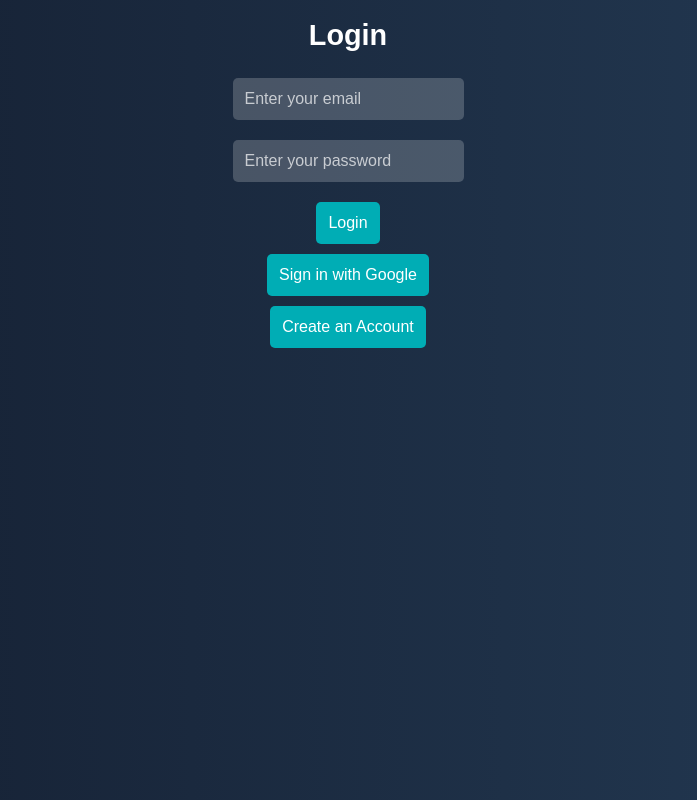
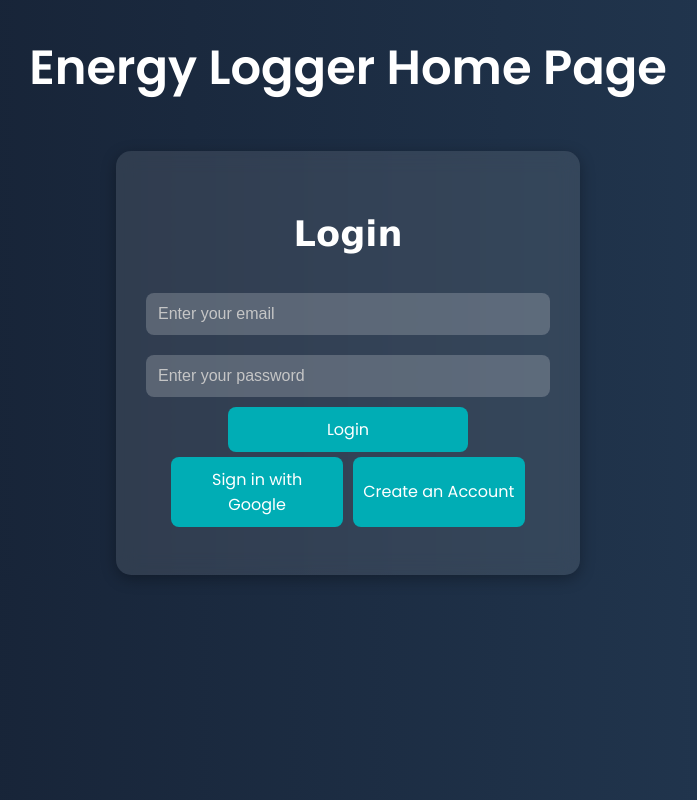
Before and after one commit to nikhil-bck-lt/EnergyLogger, a website: page public/login.html in a window 1280 px wide. Shown: the whole page, without its empty margins (292-989 px from the left). Drawn offline with Linux system fonts and the light colour scheme.

Commit message:
loginpage

```diff
--- a/public/css/dashboard.css
+++ b/public/css/dashboard.css
@@ -1,5 +1,5 @@
 body {
-    font-family: 'Poppins', sans-serif;
+    font-family: 'Helvetica', sans-serif;
     display: flex;
     justify-content: center;
     flex-direction: column;
--- a/public/css/login.css
+++ b/public/css/login.css
@@ -1,63 +1,100 @@
-/* */ body {
+
+/* Import Google Fonts */
+@import url('https://fonts.googleapis.com/css2?family=Poppins:wght@300;400;600&display=swap');
+
+body {
     font-family: 'Poppins', sans-serif;
     display: flex;
     flex-direction: column;
+    justify-content: center;
     align-items: center;
+    margin: 0;
     background: linear-gradient(to right, #141E30, #243B55);
-    margin: 0;
 }
 
+/* Title */
+.title {
+    color: white;
+    font-size: 1.5rem;
+    font-weight: bold;
+    text-align: center;
+    margin-bottom: 15px;
+}
+
+h2 {
+    color: white;
+    font-size: 2.2rem;
+    font-family: 'Lucida Sans', 'Lucida Sans Regular', 'Lucida Grande', 'Lucida Sans Unicode', Geneva, Verdana, sans-serif;
+    text-align: center;
+
+}
+
+/* Main Login Container */
 .container {
     background: rgba(255, 255, 255, 0.1);
-    padding: 2.5rem;
-    border-radius: 12px;
+    padding: 2rem;
+    border-radius: 15px;
     box-shadow: 0px 4px 15px rgba(0, 0, 0, 0.3);
     text-align: center;
-    width: 350px;
+    width: 400px;
     backdrop-filter: blur(10px);
 }
 
-h1 {
-    margin-bottom: 1rem;
-    color: white;
-    font-size: 1.8rem;
-}
-
+/* Input Fields */
 input {
+    width: 95%;
     padding: 12px;
-    margin: 10px 0;
+    margin: 10px -15px;
+    position: center;
     border: none;
-    border-radius: 5px;
+    border-radius: 8px;
     background: rgba(255, 255, 255, 0.2);
     color: white;
     font-size: 1rem;
 }
 
 input::placeholder {
-    color: rgba(255, 255, 255, 0.7);
+    color: rgba(201, 200, 200, 0.974);
 }
 
+/* Buttons */
 button {
     background: #00ADB5;
+    font-family: 'Poppins', sans-serif;
     color: white;
-    padding: 12px;
+    padding: 10px;
+    width: 60%;
     border: none;
-    border-radius: 5px;
+    border-radius: 8px;
     cursor: pointer;
-    margin-top: 10px;
     font-size: 1rem;
-    transition: 0.3s;
+    transition: 0.2s;
+
 }
 
 button:hover {
     background: #007B7F;
     transform: scale(1.05);
 }
-/*
-a {
+
+button:active {
+    transform: scale(0.95);
+}
+
+/* Secondary Buttons Container */
+.container2 {
+    display: inline-flex;
+    justify-content: center;
+    gap: 10px;
+    text-align: center;
+    margin-top: 5px;
+}
+
+/* Links */
+/* a {
     text-decoration: none;
     color: #00ADB5;
-    display: block;
+    font-size: 0.9rem;
+    display: flex;
     margin-top: 10px;
-    font-size: 0.9rem;
 } */
--- a/public/css/styles.css
+++ b/public/css/styles.css
@@ -1,4 +1,4 @@
-body {
+/* body {
     font-family: Arial, sans-serif;
     text-align: center;
     margin: 20px;
@@ -7,4 +7,4 @@ input, button {
     display: block;
     margin: 10px auto;
     padding: 10px;
-}
+} */
--- a/public/login.html
+++ b/public/login.html
@@ -1,24 +1,3 @@
-<!-- <!DOCTYPE html>
-<html lang="en">
-<head>
-    <meta charset="UTF-8">
-    <meta name="viewport" content="width=device-width, initial-scale=1.0">
-    <title>Google Sign-In</title>
-    <link rel="stylesheet" href="styles.css">
-</head>
-<body>
-    <h1>Login with Google</h1>
-    <button id="googleSignInBtn" >Sign in with Google</button>
-
-    <p id="message"></p>
-
-    <script type="module">
-        import { signInWithGoogle } from "./auth.js";
-
-        document.getElementById("googleSignInBtn").addEventListener("click", signInWithGoogle);
-    </script>
-</body>
-</html> -->
 <!DOCTYPE html>
 <html lang="en">
 <head>
@@ -28,19 +7,23 @@
     <link rel="stylesheet" href="css/login.css">
 </head>
 <body>
-    <h1>Login</h1>
+    <div class="title">
+        <h1>Energy Logger Home Page</h1>
+    </div>
 
+    <div class="container" id="container">
+        <h2 id="title2">Login</h2>
         <input type="email" id="email" placeholder="Enter your email">
         <input type="password" id="password" placeholder="Enter your password">
         <button id="loginBtn">Login</button>
 
-    <!-- Google Sign-In -->
+        <div class="container2">
             <button id="googleSignInBtn">Sign in with Google</button>
-
-    <!-- Sign Up Button -->
             <button id="goToSignupBtn">Create an Account</button>
+        </div>
 
         <p id="message"></p>
+    </div>
 
     <script type="module">
         import { signInWithGoogle, signInWithEmail } from "./js/auth.js";
@@ -55,43 +38,3 @@
     </script>
 </body>
 </html>
-<!--
-<!DOCTYPE html>
-<html lang="en">
-<head>
-    <meta charset="UTF-8">
-    <meta name="viewport" content="width=device-width, initial-scale=1.0">
-    <title>Login</title>
-    <link rel="stylesheet" href="css/login.css">
-
-</head>
-<body>
-    <h1>Login</h1>
-
-
-    <input type="email" id="email" placeholder="Enter your email">
-    <input type="password" id="password" placeholder="Enter your password">
-    <button id="loginBtn">Login</button>
-
-
-
-    <button id="googleSignInBtn">Sign in with Google</button>
-
-
-    <button id="goToSignupBtn">Create an Account</button>
-
-    <p id="message"></p>
-
-    <script type="module">
-        import { signInWithGoogle, signInWithEmail } from "./js/auth.js";
-
-        document.getElementById("googleSignInBtn").addEventListener("click", signInWithGoogle);
-        document.getElementById("loginBtn").addEventListener("click", signInWithEmail);
-
-        // Redirect to sign-up page on button click
-        document.getElementById("goToSignupBtn").addEventListener("click", () => {
-            window.location.href = "signup.html";
-        });
-    </script>
-</body>
-</html> -->
```
Also changed, not shown: public/dashboard.html (+3 -0 lines). Lines whose indentation alone changed are shown as unchanged.
